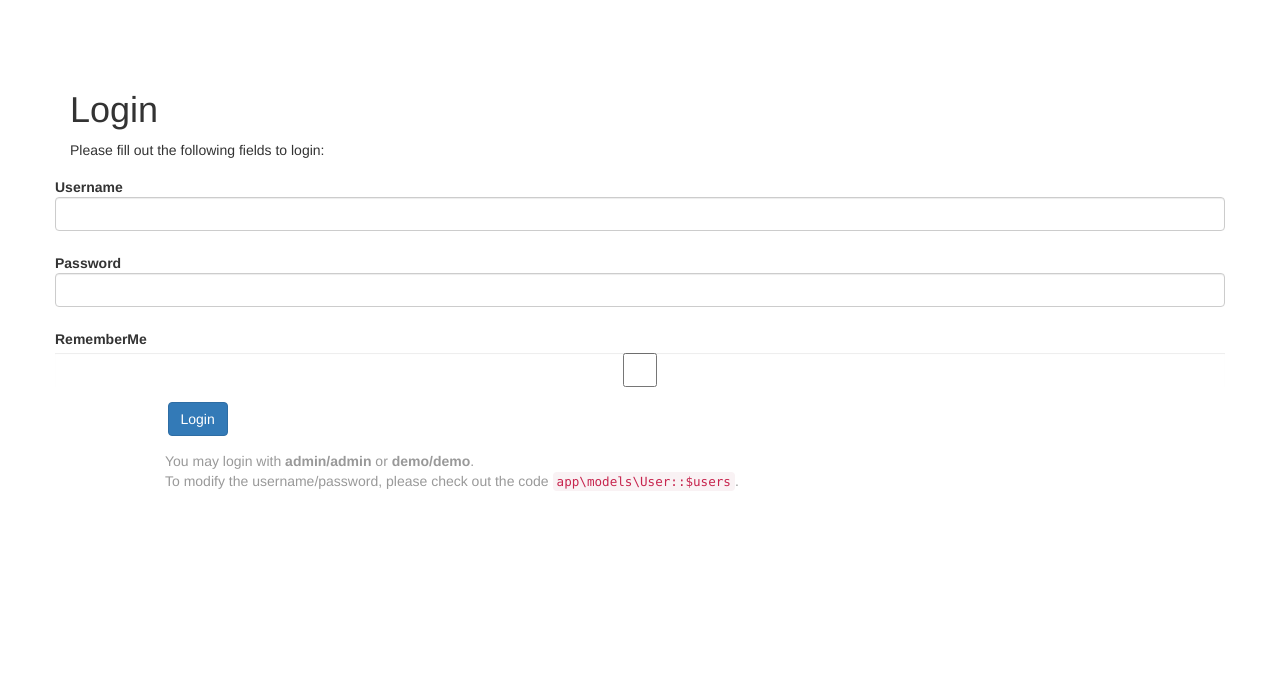
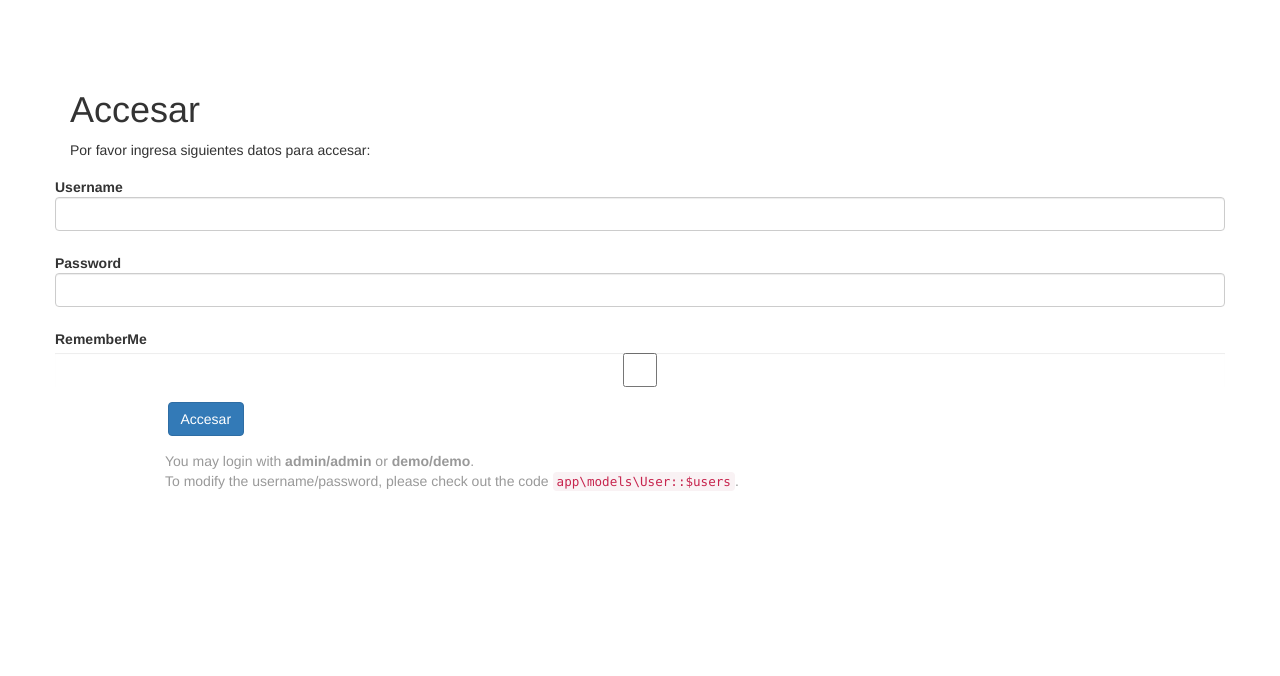
Before and after one commit to erpachecomo/ProyectoFinalWeb, a Yii app: template views/site/login.php in a window 1280 px wide. Shown: the top 676 px of the page. Run offline with PHP 8.4 and a stand-in for Yii, Linux system fonts and the light colour scheme; the template is opened without the code that fills it, so the values that code supplies are empty; form fields are guessed from the names that the template uses; some libraries are stand-ins or nearby versions.

Commit message:
MOdificacion de datos de login

```diff
--- a/views/site/login.php
+++ b/views/site/login.php
@@ -7,13 +7,13 @@
 use yii\helpers\Html;
 use yii\bootstrap\ActiveForm;
 
-$this->title = 'Login';
+$this->title = 'Accesar';
 $this->params['breadcrumbs'][] = $this->title;
 ?>
 <div class="site-login">
     <h1><?= Html::encode($this->title) ?></h1>
 
-    <p>Please fill out the following fields to login:</p>
+    <p>Por favor ingresa siguientes datos para accesar:</p>
 
     <?php $form = ActiveForm::begin([
         'id' => 'login-form',
@@ -34,7 +34,7 @@ $this->params['breadcrumbs'][] = $this->title;
 
         <div class="form-group">
             <div class="col-lg-offset-1 col-lg-11">
-                <?= Html::submitButton('Login', ['class' => 'btn btn-primary', 'name' => 'login-button']) ?>
+                <?= Html::submitButton('Accesar', ['class' => 'btn btn-primary', 'name' => 'login-button']) ?>
             </div>
         </div>
 
```
